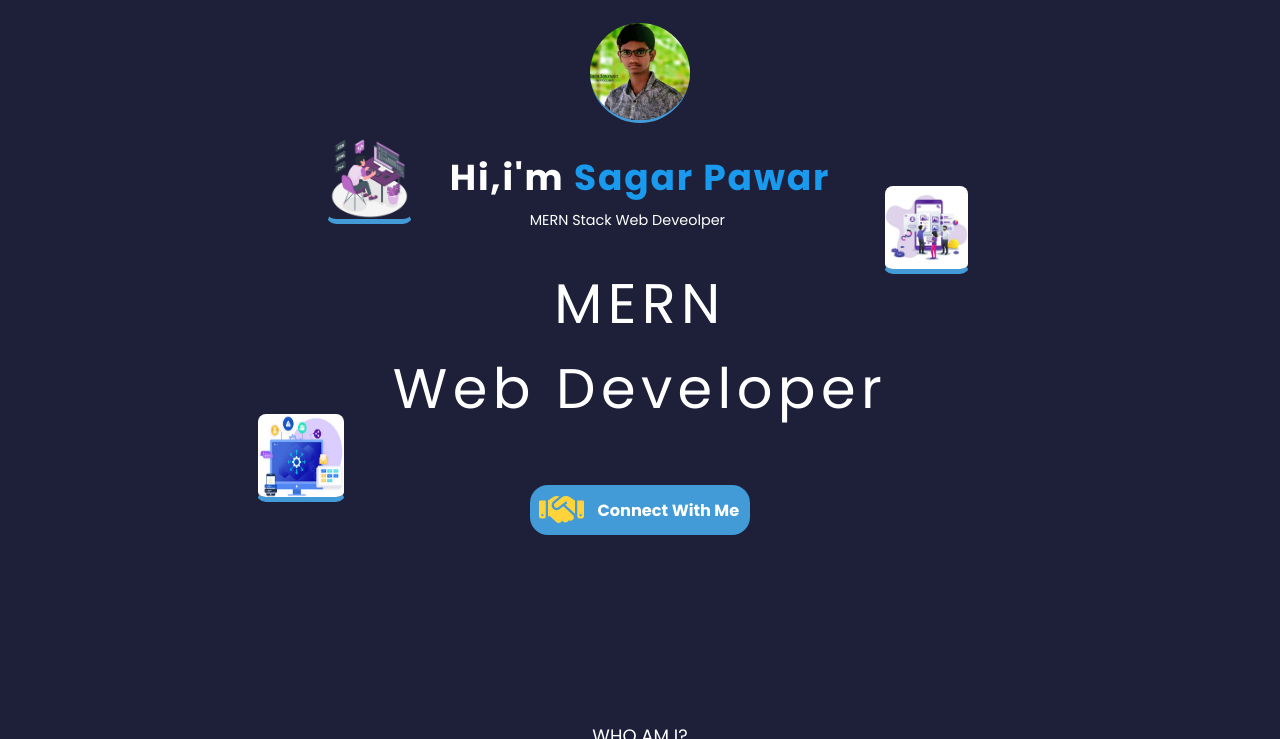
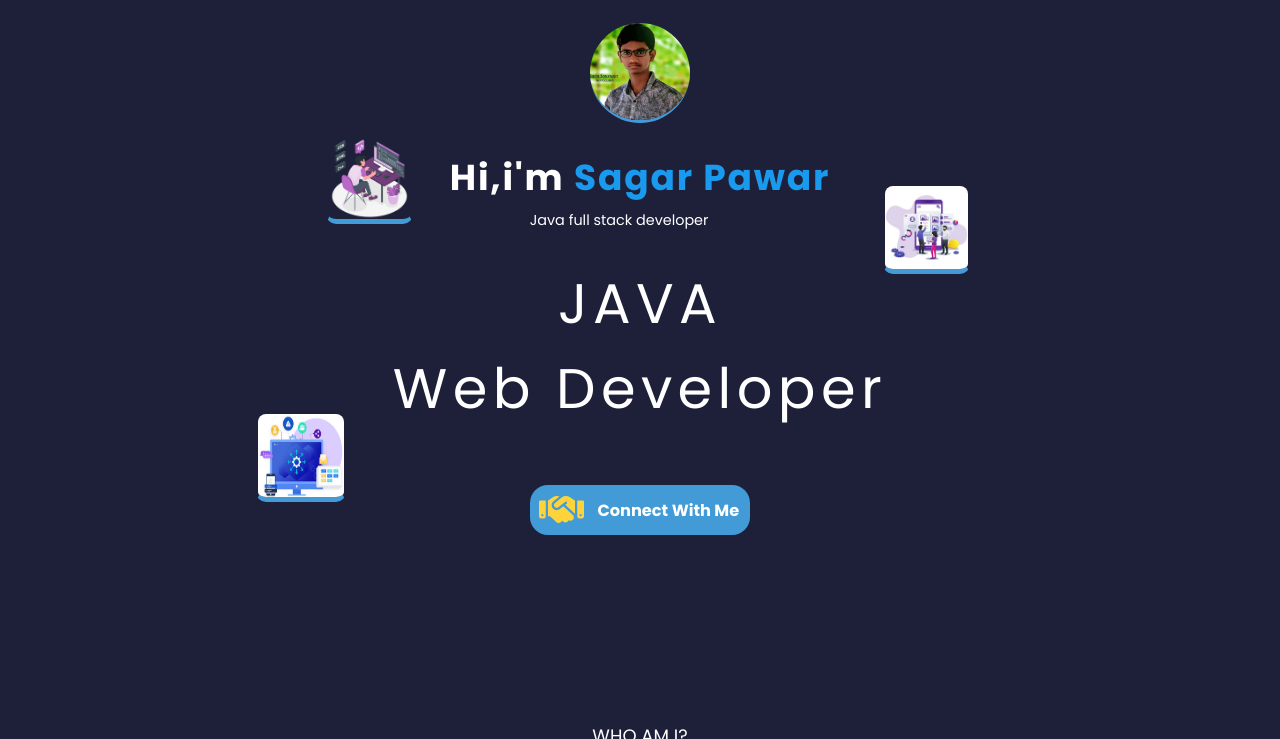
Before and after one commit to sagar-pawar-9457/My-portfolio, a plain HTML site: page index.html in a window 1280 px wide. Shown: the part 61-800 px from the top of the page. Drawn offline with Linux system fonts and the light colour scheme.

Commit message:
i have changes

```diff
--- a/index.html
+++ b/index.html
@@ -45,10 +45,10 @@
             <img class="hero_first"   src="./images/hero_img.jpg" alt="hero_img">
             <div class="heading">
                 <h1>Hi,i'm <strong>Sagar Pawar</strong> </h1>
-                <span>MERN Stack Web Deveolper</span>
+                <span>Java full stack developer</span>
             </div>
 
-            <p id="Mern_heading">MERN</p>
+            <p id="Mern_heading">JAVA</p>
             <p>Web Developer</p>
             <div class="btn_container">
                 <i class="fa-solid fa-handshake" style="color: #FFD43B;"></i>
@@ -74,7 +74,7 @@
                 <div class="right_about_text">
                     <p>Hello I'm <strong> Sagar Pawar </strong>A front-end</p>
                     <p>developer with strong skills in UI, testing, debugging, and system maintenance. Currently pursuing a BE Computer Science And Engineering, I've also completed a Computer Engineering diploma.</p>
-                    <p> I specialize in <strong>MERN Web Development</strong> . I excel in independent project management and thrive in collaborative teams. Let's connect and create exceptional web experiences together.</p>
+                    <p> I specialize in <strong>JAVA Full Stack Web Development</strong> . I excel in independent project management and thrive in collaborative teams. Let's connect and create exceptional web experiences together.</p>
                 </div>
                 <div class="right_contact_details">
                     <ul>
```
